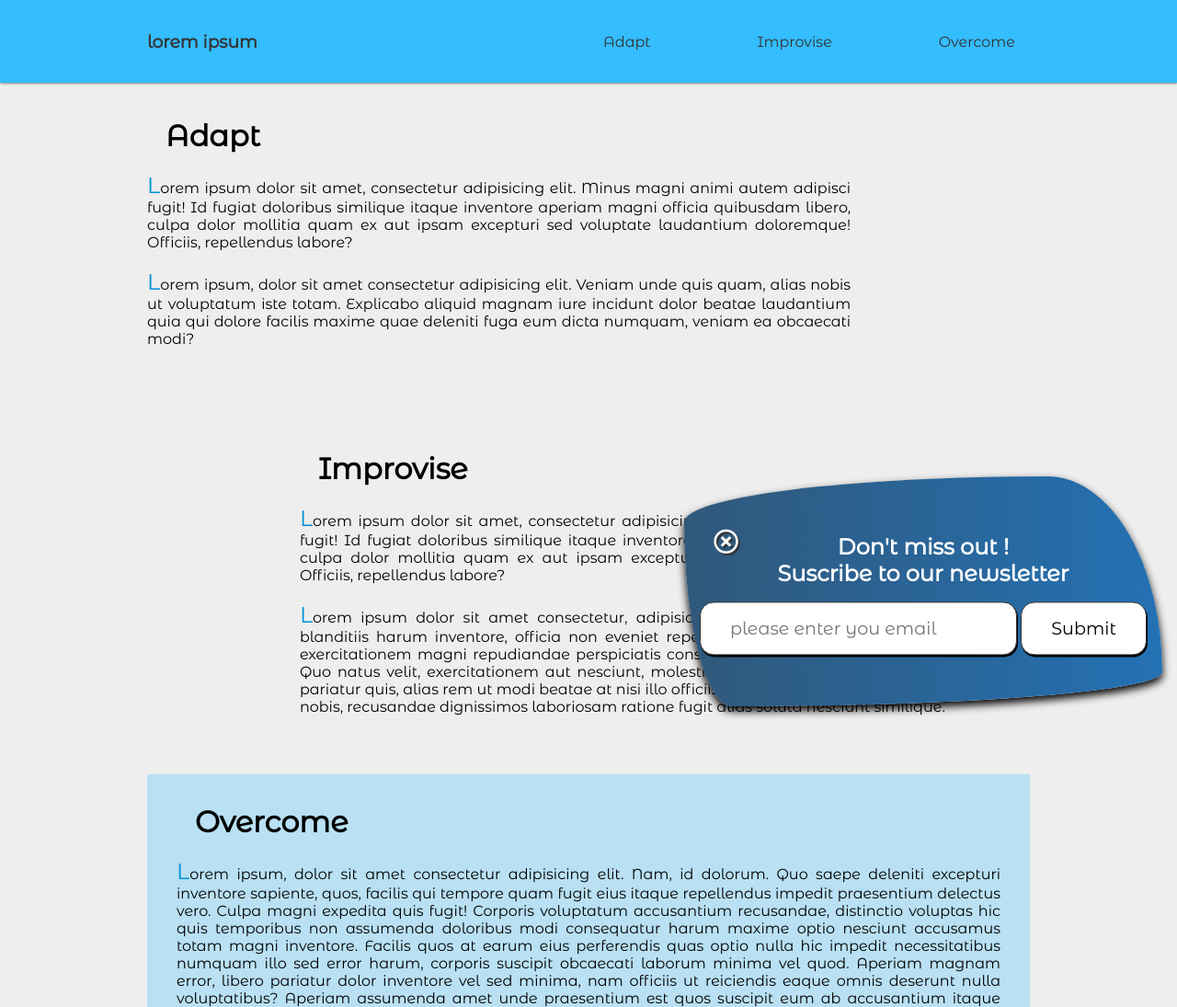
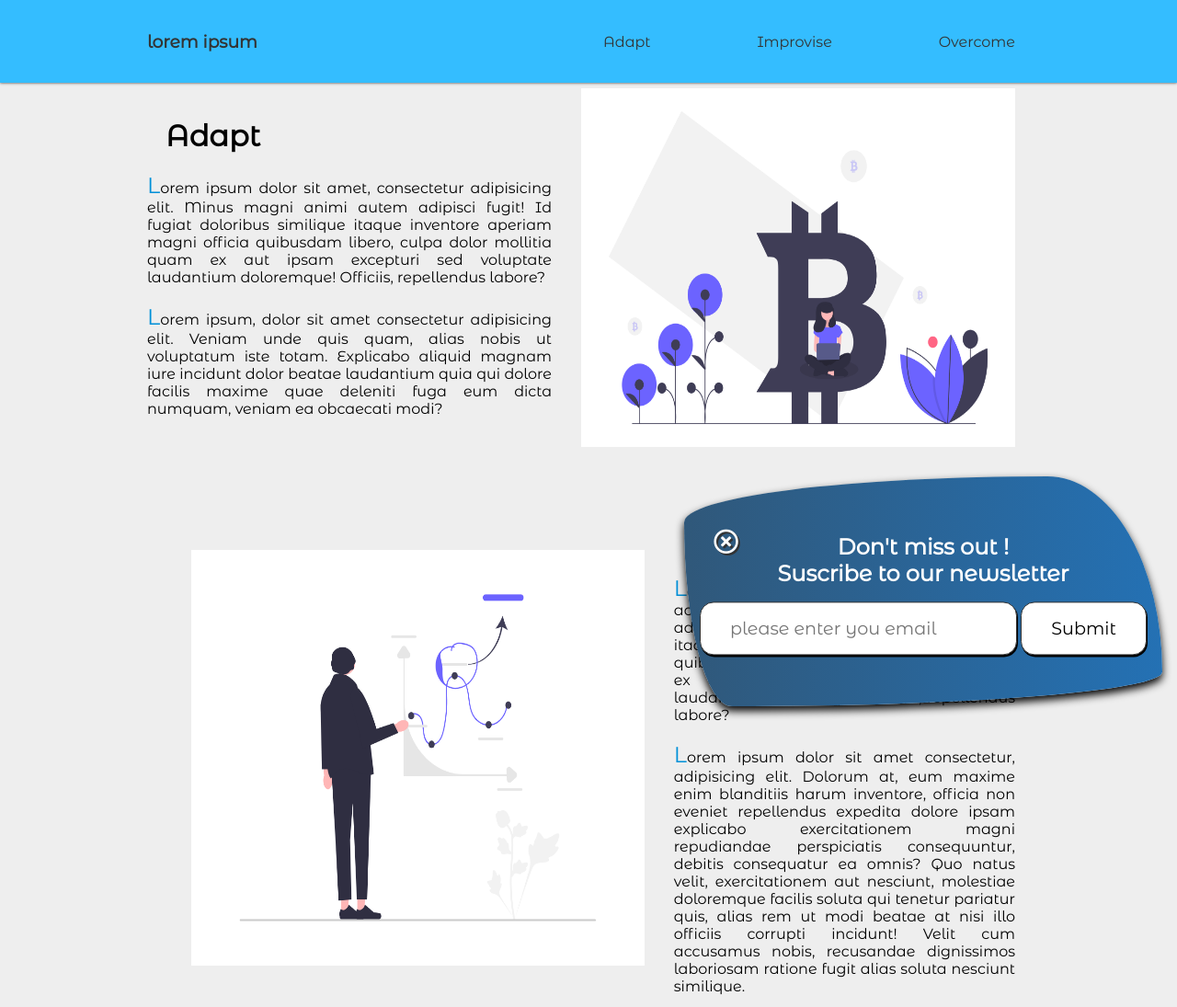
Before and after one commit to basile720/scroll, a plain HTML site: page index.html in a window 1280 px wide. Shown: the top 1095 px of the page at 92% size. Drawn offline with Linux system fonts and the light colour scheme.

Commit message:
Update index.html

```diff
--- a/index.html
+++ b/index.html
@@ -36,12 +36,12 @@
           iste totam. Explicabo aliquid magnam iure incidunt dolor beatae laudantium quia qui dolore facilis maxime quae
           deleniti fuga eum dicta numquam, veniam ea obcaecati modi?</p>
       </div>
-      <img src="undraw_digital_currency_u5p6.png" alt="">
+      <img src="undraw_digital-currency_u5p6.png" alt="">
 
     </div>
 
     <div class="improvise" id="improvise">
-      <img src="undraw_nakamoto_r0vs.png" alt="" id="imgImprovise">
+      <img src="undraw_financial-data_r0vs.png" alt="" id="imgImprovise">
       <div>
         <h2>Improvise</h2>
         <p>Lorem ipsum dolor sit amet, consectetur adipisicing elit. Minus magni animi autem adipisci fugit! Id fugiat
@@ -66,7 +66,7 @@
         sed minima, nam officiis ut reiciendis eaque omnis deserunt nulla voluptatibus? Aperiam assumenda amet unde
         praesentium est quos suscipit eum ab accusantium itaque placeat beatae ea, perspiciatis, provident adipisci
         dolorum corrupti earum numquam libero. Debitis velit veritatis facere magnam?</p>
-      <img src="undraw_financial_data_uy67.png" alt="">
+      <img src="undraw_nakamoto_uy67.png" alt="">
     </div>
   </main>
 
```
